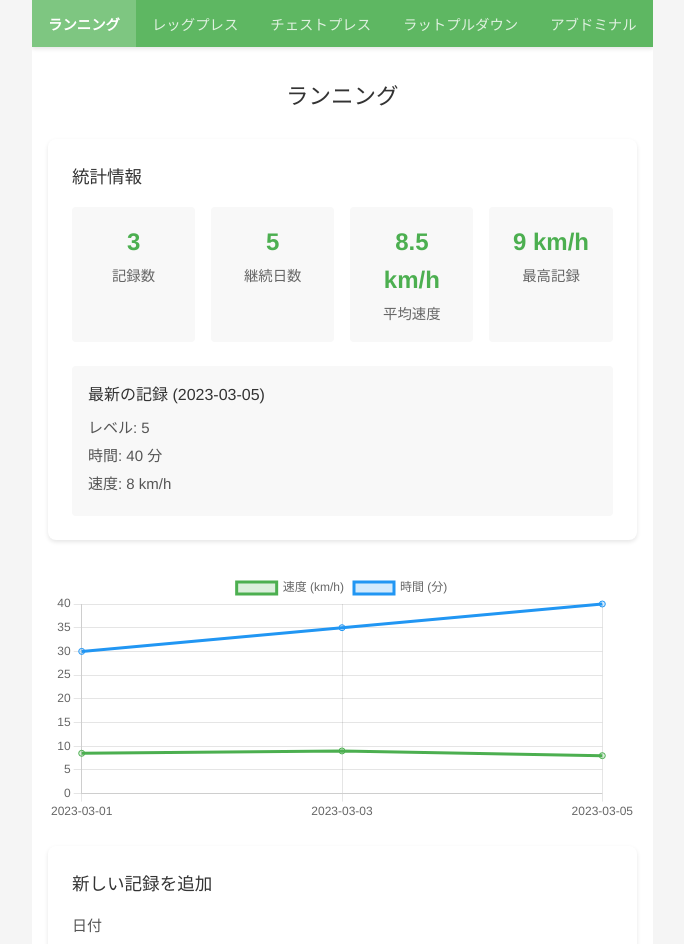
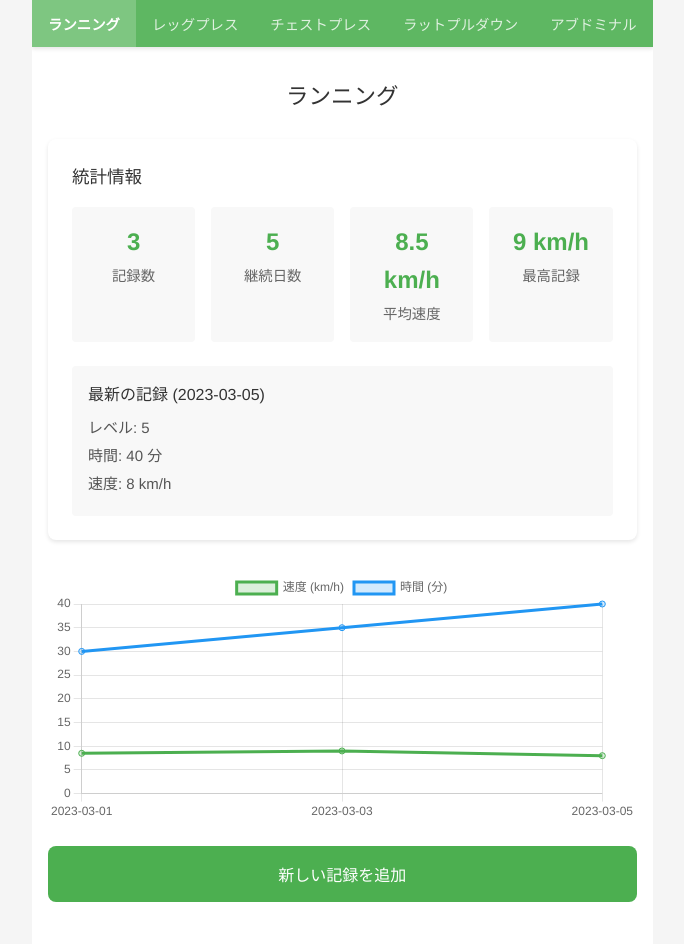
Before and after one commit to huma17ax/training_log, a Vue app: page / in a window 1280 px wide. Shown: the top 944 px of the page, without its empty margins (0-684 px from the left). Built offline with nearby package versions, Linux system fonts and the light colour scheme; the HTML template or start-up script is replaced by a standard one.

Commit message:
feat: トレーニング記録フォームの表示/非表示を切り替える機能を追加

```diff
--- a/src/components/common/TrainingForm.vue
+++ b/src/components/common/TrainingForm.vue
@@ -9,6 +9,8 @@ const props = defineProps<{
 const emit = defineEmits<{
   (e: 'submit', data: Record<string, number | string>): void
 }>()
+
+const isFormVisible = ref(false)
 
 const today = new Date().toISOString().split('T')[0]
 const formData = ref({
@@ -48,12 +50,20 @@ const submitForm = () => {
     reps: 10,
     sets: 3,
   }
+
+  // フォームを閉じる
+  isFormVisible.value = false
 }
 </script>
 
 <template>
   <div class="training-form">
-    <h3>新しい記録を追加</h3>
+    <button class="toggle-button" @click="isFormVisible = !isFormVisible">
+      {{ isFormVisible ? '記録フォームを閉じる' : '新しい記録を追加' }}
+    </button>
+
+    <Transition name="slide">
+      <div v-if="isFormVisible" class="form-container">
         <form @submit.prevent="submitForm">
           <div class="form-group">
             <label for="date">日付</label>
@@ -118,15 +128,48 @@ const submitForm = () => {
           <button type="submit" class="submit-button">記録を追加</button>
         </form>
       </div>
+    </Transition>
+  </div>
 </template>
 
 <style scoped>
 .training-form {
+  margin-bottom: 2rem;
+}
+
+.toggle-button {
+  width: 100%;
+  padding: 1rem;
+  background-color: var(--primary-color);
+  color: white;
+  border: none;
+  border-radius: 8px;
+  font-size: 1rem;
+  cursor: pointer;
+  transition: background-color 0.3s;
+  margin-bottom: 1rem;
+}
+
+.toggle-button:hover {
+  background-color: #43a047;
+}
+
+.form-container {
   background-color: white;
   padding: 1.5rem;
   border-radius: 8px;
   box-shadow: 0 2px 4px rgba(0, 0, 0, 0.1);
-  margin-bottom: 2rem;
+}
+
+.slide-enter-active,
+.slide-leave-active {
+  transition: all 0.3s ease-out;
+}
+
+.slide-enter-from,
+.slide-leave-to {
+  transform: translateY(-20px);
+  opacity: 0;
 }
 
 h3 {
```
Lines whose indentation alone changed are shown as unchanged.
